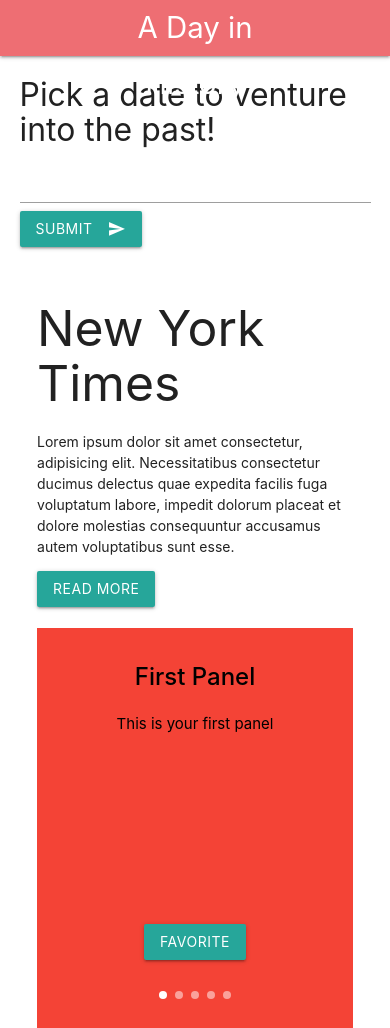
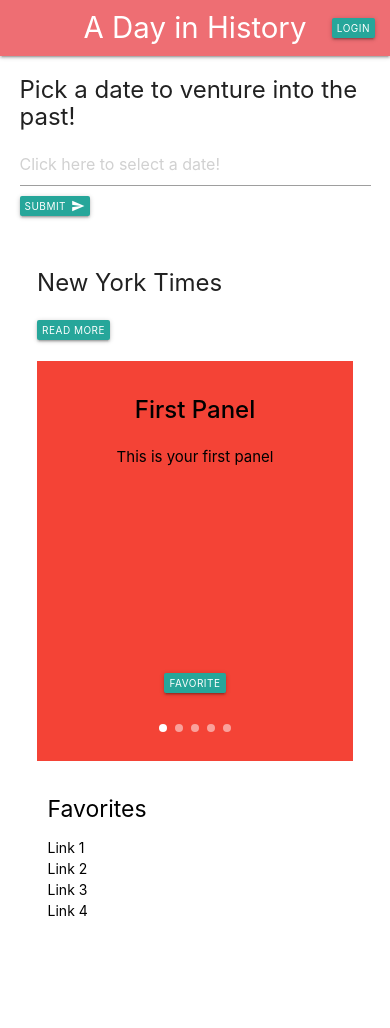
Before and after one commit to nehasahay/Project1, a plain HTML site: page index.html in a window 390 px wide. Shown: the top 1028 px of the page. After the commit the page ends 955 px from the top, so only its background shows below. Drawn offline with nearby package versions, Linux system fonts and the light colour scheme; no server answers.

Commit message:
Added Media Query and NY Times

```diff
--- a/index.html
+++ b/index.html
@@ -15,8 +15,8 @@
     <nav>
         <div class="nav-wrapper">
             <a class="brand-logo center">A Day in History</a>
-            <ul class="right hide-on-med-and-down">
-                <li><a class="waves-effect waves-light btn modal-trigger" href="#modal2">Login</a></li>
+            <ul class="right">
+                <li><a class="waves-effect waves-light btn modal-trigger loginBut" href="#modal2">Login</a></li>
             </ul>
         </div>
     </nav>
@@ -56,8 +56,8 @@
                     </div>
                 </div>
             </div>
-            <h4>Pick a date to venture into the past!</h4>
-            <input type="text" class="datepicker">
+            <h4 class="headerSize">Pick a date to venture into the past!</h4>
+            <input type="text" class="datepicker" placeholder="Click here to select a date!">
             <button class="btn waves-effect waves-light" type="submit" name="action" id="datepicker">Submit
                 <i class="material-icons right">send</i>
             </button>
@@ -66,13 +66,10 @@
         <br>
 
         <div class="container" id="recent-history">
-            <h2>New York Times</h2>
-            <p>Lorem ipsum dolor sit amet consectetur, adipisicing elit. Necessitatibus consectetur ducimus delectus
-                quae
-                expedita facilis fuga voluptatum labore, impedit dolorum placeat et dolore molestias consequuntur
-                accusamus
-                autem voluptatibus sunt esse.</p>
-            <a class="waves-effect waves-light btn">Read More</a>
+            <h2 class="headerSize">New York Times</h2>
+            <h4 id="articleHeader" class="headerSize"></h4>
+            <p id="paragraphSize"></p>
+            <a id="readMore" class="waves-effect waves-light btn">Read More</a>
         </div>
 
         <br>
--- a/logic.js
+++ b/logic.js
@@ -2,9 +2,27 @@ let arrayOfEvents = [];
 // // let today = whatever today's date is
 
 $(document).ready(function () {
+    var timesURL = "https://api.nytimes.com/svc/search/v2/articlesearch.json";
+    var timesParams = { "api-key": "d8a8f76b018a4c2ebe800ed7adaf2607" };
+
+    timesParams.begin_date = moment().format("YYYYMMDD");
+    // timesParams.end_date = moment().format("YYYYMMDD");
+
+    timesURL += '?' + $.param(timesParams);
+
+    $.ajax({
+        url: timesURL,
+        method: "GET"
+    }).done(function (result) {
+        $("#articleHeader").append(result.response.docs[0].headline.main);
+        $("#paragraphSize").append(result.response.docs[0].snippet);
+        $("#readMore").attr("href", result.response.docs[0].web_url)
+    });
+});
+
+$(document).ready(function () {
     $('.datepicker').datepicker();
 });
-
 
 var instance = M.Carousel.init({
     fullWidth: true,
@@ -34,7 +52,6 @@ $('.carousel.carousel-slider').carousel({
 $(document).ready(function () {
     $('.modal').modal();
 });
-
 
 // Gets the events that happened on the date from Wikipedia
 function Wikipedia(date = "December_3") {
--- a/style.css
+++ b/style.css
@@ -125,8 +125,32 @@
     width: 100%;
   }
 
+  .brand-logo {
+    width: 100%;
+    font-size: 2rem;
+  }
+
+  .btn {
+    padding: 0px 5px 0px 5px;
+    height: 20px;
+    line-height: 20px;
+    font-size: 10px;
+  }
+
+  .btn i{
+    font-size: 1.0rem;
+    margin-left: 5px;
+  }
+
   .modal-footer{
     width: 150%;
   }
 
+  .headerSize {
+    font-size: 24px;
+  }
+
+  #paragraphSize{
+    font-size: 12px;
+  }
 }
```
